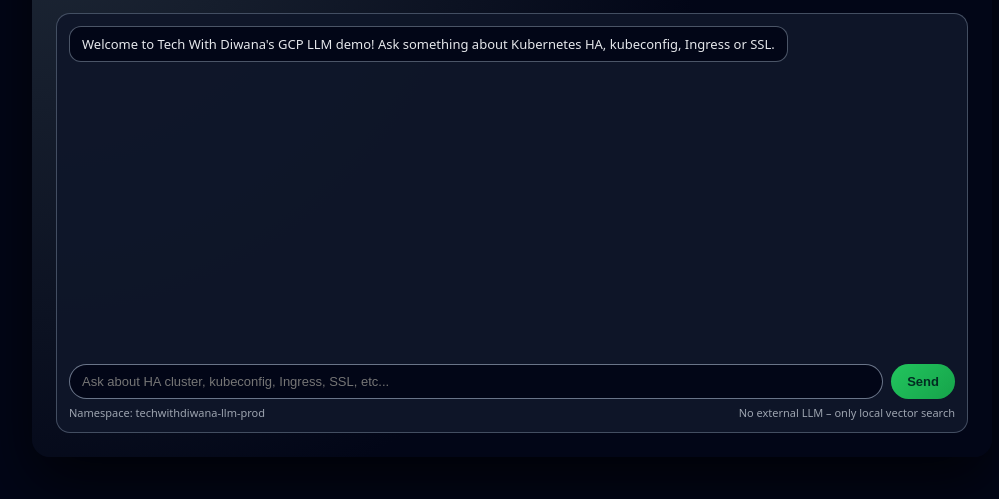
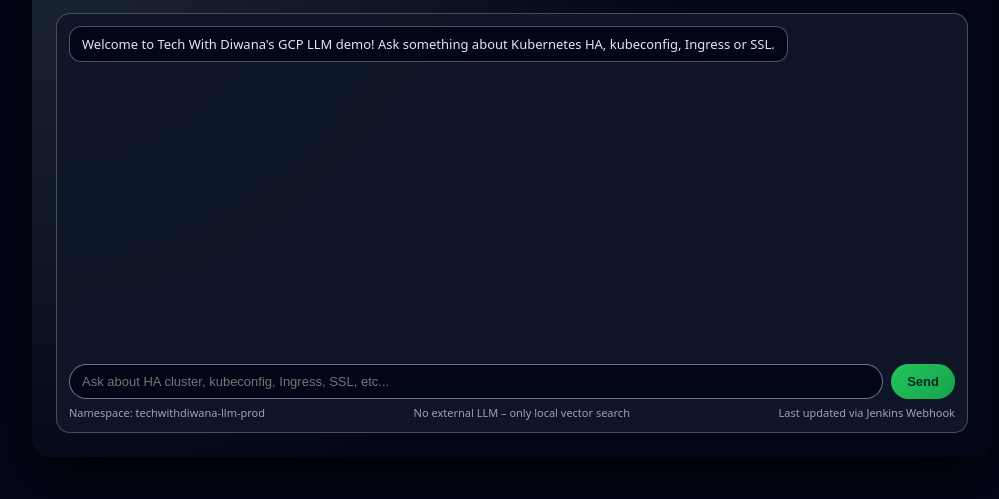
Before and after one commit to techwithdiwana/kubernetes-zero-to-hero, a plain HTML site: page day13-techwithdiwana_gcp_llm_cluster/frontend/index.html in a window 1280 px wide. Shown: the part 235-734 px from the top of the page, without its empty margins (128-1127 px from the left). Drawn offline with Linux system fonts and the light colour scheme.

Commit message:
test webhook trigger - footer update

```diff
--- a/day13-techwithdiwana_gcp_llm_cluster/frontend/index.html
+++ b/day13-techwithdiwana_gcp_llm_cluster/frontend/index.html
@@ -156,6 +156,7 @@
       <div class="footer">
         <span>Namespace: techwithdiwana-llm-prod</span>
         <span>No external LLM – only local vector search</span>
+		<span>Last updated via Jenkins Webhook</span>
       </div>
     </div>
   </div>
```
